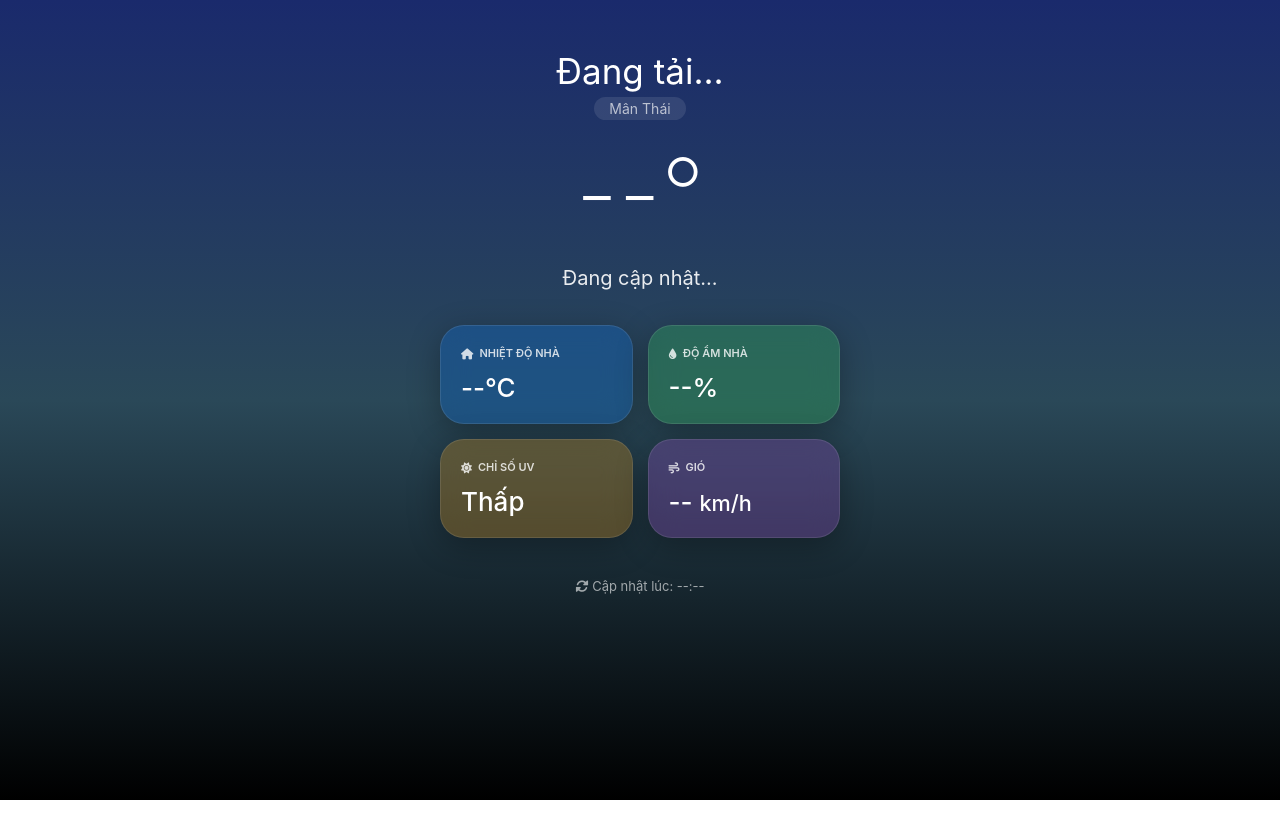
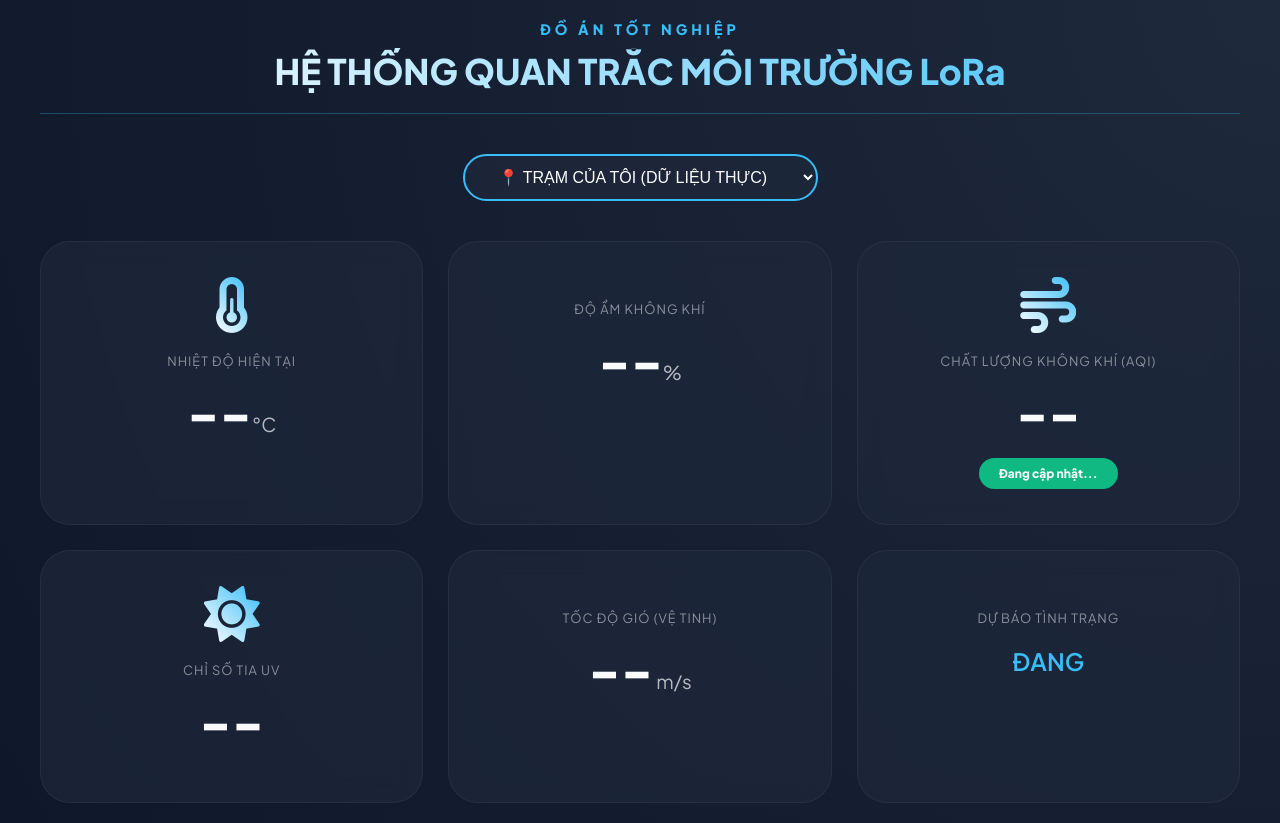
Before and after one commit to Lengochao21/thoi-tiet-esp32, a website: page public/index.html in a window 1280 px wide. Before the commit the page ends 800 px from the top, so only its background shows below. Drawn offline with Linux system fonts and the light colour scheme; no server answers.

Commit message:
update code do an full

```diff
--- a/public/index.html
+++ b/public/index.html
@@ -3,96 +3,196 @@
 <head>
     <meta charset="UTF-8">
     <meta name="viewport" content="width=device-width, initial-scale=1.0">
-    <title>Weather Dashboard</title>
-    <link rel="stylesheet" href="https://cdnjs.cloudflare.com/ajax/libs/font-awesome/6.0.0/css/all.min.css">
+    <title>Đồ Án Tốt Nghiệp - UTE Weather Station</title>
+    <link href="https://cdnjs.cloudflare.com/ajax/libs/font-awesome/6.0.0/css/all.min.css" rel="stylesheet">
+    <link href="https://fonts.googleapis.com/css2?family=Plus+Jakarta+Sans:wght@300;400;600;800&display=swap" rel="stylesheet">
+
     <style>
+        :root {
+            --primary: #38bdf8;
+            --success: #10b981;
+            --warning: #f59e0b;
+            --danger: #ef4444;
+            --bg: #0f172a;
+            --card-bg: rgba(30, 41, 59, 0.7);
+        }
+
+        * { margin: 0; padding: 0; box-sizing: border-box; }
+
         body {
-            margin: 0; font-family: -apple-system, BlinkMacSystemFont, sans-serif;
-            background: linear-gradient(180deg, #1a2a6c 0%, #2a4858 50%, #000000 100%);
-            background-attachment: fixed; color: white;
-            display: flex; justify-content: center; min-height: 100vh;
+            font-family: 'Plus Jakarta Sans', sans-serif;
+            background: radial-gradient(circle at top right, #1e293b, #0f172a);
+            color: #f8fafc;
+            min-height: 100vh;
+            padding: 20px;
         }
-        .container { width: 100%; max-width: 400px; padding: 50px 20px; text-align: center; }
-        .city-name { font-size: 35px; font-weight: 400; margin: 0; }
-        .location-tag { font-size: 14px; opacity: 0.7; background: rgba(255,255,255,0.15); padding: 3px 15px; border-radius: 20px; display: inline-block; margin-top: 5px; }
-        .temp-main { font-size: 96px; font-weight: 200; margin: 15px 0; }
-        .condition { font-size: 20px; margin-bottom: 35px; opacity: 0.9; }
 
-        .grid { display: grid; grid-template-columns: 1fr 1fr; gap: 15px; }
+        .container { max-width: 1200px; margin: 0 auto; }
+
+        /* Header Chuyên Nghiệp */
+        .header {
+            text-align: center;
+            margin-bottom: 40px;
+            padding-bottom: 20px;
+            border-bottom: 1px solid rgba(56, 189, 248, 0.3);
+        }
+        .header h1 {
+            font-size: 0.9rem;
+            text-transform: uppercase;
+            letter-spacing: 4px;
+            color: var(--primary);
+            margin-bottom: 10px;
+        }
+        .header h2 {
+            font-size: 2.2rem;
+            font-weight: 800;
+            background: linear-gradient(to right, #fff, #38bdf8);
+            -webkit-background-clip: text;
+            -webkit-text-fill-color: transparent;
+        }
+
+        /* Thanh chọn địa điểm */
+        .controls {
+            display: flex;
+            justify-content: center;
+            margin-bottom: 40px;
+        }
+        #locationSelect {
+            background: var(--card-bg);
+            color: white;
+            border: 2px solid var(--primary);
+            padding: 12px 30px;
+            border-radius: 50px;
+            font-size: 1rem;
+            cursor: pointer;
+            transition: 0.3s;
+            outline: none;
+        }
+        #locationSelect:hover { box-shadow: 0 0 15px rgba(56, 189, 248, 0.4); }
+
+        /* Lưới Dashboard */
+        .dashboard {
+            display: grid;
+            grid-template-columns: repeat(auto-fit, minmax(300px, 1fr));
+            gap: 25px;
+        }
+
         .card {
-            padding: 20px; border-radius: 24px; text-align: left;
-            backdrop-filter: blur(15px); -webkit-backdrop-filter: blur(15px);
-            border: 1px solid rgba(255,255,255,0.1);
-            box-shadow: 0 8px 32px rgba(0,0,0,0.3);
+            background: var(--card-bg);
+            backdrop-filter: blur(12px);
+            padding: 35px;
+            border-radius: 30px;
+            border: 1px solid rgba(255, 255, 255, 0.05);
+            text-align: center;
+            transition: all 0.4s ease;
         }
-        .card-title { font-size: 11px; font-weight: 600; opacity: 0.8; margin-bottom: 12px; display: flex; align-items: center; gap: 6px; text-transform: uppercase; }
-        .card-value { font-size: 26px; font-weight: 500; }
+        .card:hover {
+            transform: translateY(-10px);
+            border-color: var(--primary);
+            box-shadow: 0 20px 40px rgba(0,0,0,0.3);
+        }
 
-        /* Màu sắc Card theo phong cách bạn yêu cầu */
-        .c-blue { background: rgba(0, 122, 255, 0.25); }
-        .c-teal { background: rgba(48, 209, 88, 0.25); }
-        .c-yellow { background: rgba(255, 159, 10, 0.25); }
-        .c-purple { background: rgba(175, 82, 222, 0.25); }
+        .card i {
+            font-size: 3.5rem;
+            margin-bottom: 20px;
+            background: linear-gradient(45deg, #fff, var(--primary));
+            -webkit-background-clip: text;
+            -webkit-text-fill-color: transparent;
+        }
 
-        .footer { margin-top: 40px; font-size: 13px; opacity: 0.6; }
+        .card .label {
+            display: block;
+            font-size: 0.8rem;
+            text-transform: uppercase;
+            letter-spacing: 1px;
+            opacity: 0.5;
+            margin-bottom: 10px;
+        }
+
+        .card .value {
+            font-size: 3.2rem;
+            font-weight: 800;
+            margin-bottom: 15px;
+        }
+
+        .card .unit { font-size: 1.2rem; opacity: 0.7; font-weight: 400; }
+
+        /* Badge AQI */
+        .status-badge {
+            display: inline-block;
+            padding: 8px 20px;
+            border-radius: 100px;
+            font-size: 0.75rem;
+            font-weight: bold;
+            background: var(--success);
+        }
+
+        .forecast-text {
+            font-size: 1.5rem;
+            font-weight: 600;
+            margin-top: 20px;
+            color: var(--primary);
+        }
+
+        .footer {
+            text-align: center;
+            margin-top: 60px;
+            padding: 20px;
+            opacity: 0.3;
+            font-size: 0.8rem;
+        }
     </style>
 </head>
 <body>
-    <div class="container">
-        <h1 class="city-name" id="city">Đang tải...</h1>
-        <div class="location-tag">Mân Thái</div>
-        <div class="temp-main" id="out-temp">--°</div>
-        <div class="condition" id="out-desc">Đang cập nhật...</div>
 
-        <div class="grid">
-            <div class="card c-blue">
-                <div class="card-title"><i class="fas fa-home"></i> Nhiệt độ nhà</div>
-                <div class="card-value"><span id="local-temp">--</span>°C</div>
-            </div>
-            <div class="card c-teal">
-                <div class="card-title"><i class="fas fa-droplet"></i> Độ ẩm nhà</div>
-                <div class="card-value"><span id="local-humi">--</span>%</div>
-            </div>
-            <div class="card c-yellow">
-                <div class="card-title"><i class="fas fa-sun"></i> Chỉ số UV</div>
-                <div class="card-value">Thấp</div>
-            </div>
-            <div class="card c-purple">
-                <div class="card-title"><i class="fas fa-wind"></i> Gió</div>
-                <div class="card-value"><span id="wind-speed">--</span> <small>km/h</small></div>
-            </div>
+<div class="container">
+    <div class="header">
+        <h1>ĐỒ ÁN TỐT NGHIỆP</h1>
+        <h2>HỆ THỐNG QUAN TRẮC MÔI TRƯỜNG LoRa</h2>
+    </div>
+
+    <div class="controls">
+        <select id="locationSelect" onchange="handleLocationChange()">
+            <option value="my_station">📍 TRẠM CỦA TÔI (DỮ LIỆU THỰC)</option>
+            <option value="Hanoi">HÀ NỘI (DỰ BÁO)</option>
+            <option value="Da Nang">ĐÀ NẴNG (DỰ BÁO)</option>
+            <option value="Ho Chi Minh">TP. HỒ CHÍ MINH (DỰ BÁO)</option>
+        </select>
+    </div>
+
+    <div class="dashboard">
+        <div class="card">
+            <i class="fa-solid fa-temperature-half"></i>
+            <span class="label">Nhiệt độ hiện tại</span>
+            <div class="value"><span id="temp">--</span><span class="unit">°C</span></div>
         </div>
 
-        <div class="footer">
-            <i class="fas fa-sync-alt"></i> Cập nhật lúc: <span id="time">--:--</span>
+        <div class="card">
+            <i class="fa-solid fa-droplets"></i>
+            <span class="label">Độ ẩm không khí</span>
+            <div class="value"><span id="humi">--</span><span class="unit">%</span></div>
         </div>
-    </div>
 
-    <script>
-        async function fetchData() {
-            try {
-                const response = await fetch('/api/data');
-                const data = await response.json();
+        <div class="card">
+            <i class="fa-solid fa-wind"></i>
+            <span class="label">Chất lượng không khí (AQI)</span>
+            <div class="value" id="aqi">--</div>
+            <div id="aqiStatus" class="status-badge">Đang cập nhật...</div>
+        </div>
 
-                // Cập nhật dữ liệu OpenWeatherMap
-                if (data.forecast) {
-                    const current = data.forecast[0];
-                    document.getElementById('city').innerText = data.city;
-                    document.getElementById('out-temp').innerText = Math.round(current.main.temp) + '°';
-                    document.getElementById('out-desc').innerText = current.weather[0].description;
-                    document.getElementById('wind-speed').innerText = current.wind.speed;
-                }
+        <div class="card">
+            <i class="fa-solid fa-sun"></i>
+            <span class="label">Chỉ số tia UV</span>
+            <div class="value" id="uv">--</div>
+        </div>
 
-                // Cập nhật dữ liệu từ ESP32
-                document.getElementById('local-temp').innerText = data.local.temp;
-                document.getElementById('local-humi').innerText = data.local.humi;
+        <div class="card">
+            <i class="fa-solid fa-wind-warning"></i>
+            <span class="label">Tốc độ gió (Vệ tinh)</span>
+            <div class="value"><span id="wind">--</span><span class="unit"> m/s</span></div>
+        </div>
 
-                // Cập nhật thời gian
-                document.getElementById('time').innerText = new Date().toLocaleTimeString('vi-VN', {hour: '2-digit', minute:'2-digit'});
-            } catch (err) { console.error("Lỗi:", err); }
-        }
-        setInterval(fetchData, 5000);
-        fetchData();
-    </script>
-</body>
-</html>
+        <div class="card">
+            <i class="fa-solid fa-cloud-bolt"></i>
+            <span class="label">Dự báo tình trạng</span>
+            <div id="rainStatus" class="forecast-text">ĐANG
```
Also changed, not shown: public/index.js (added, +90 -0 lines).
